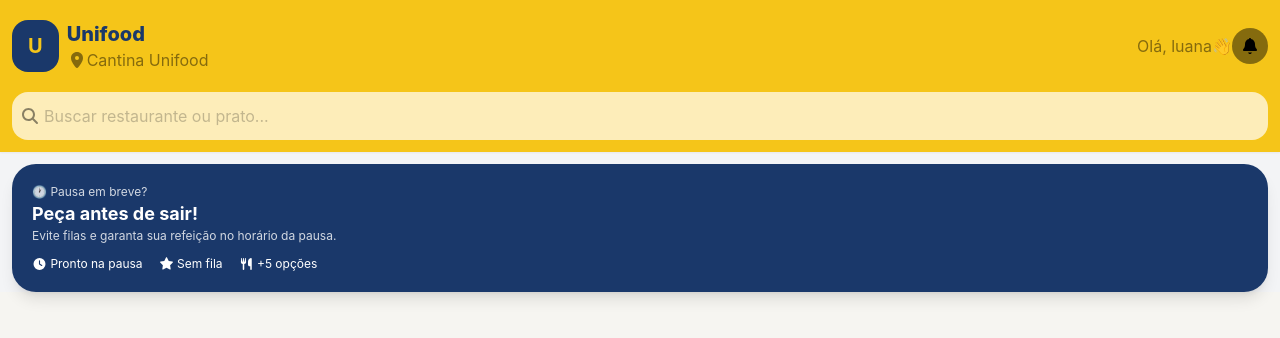
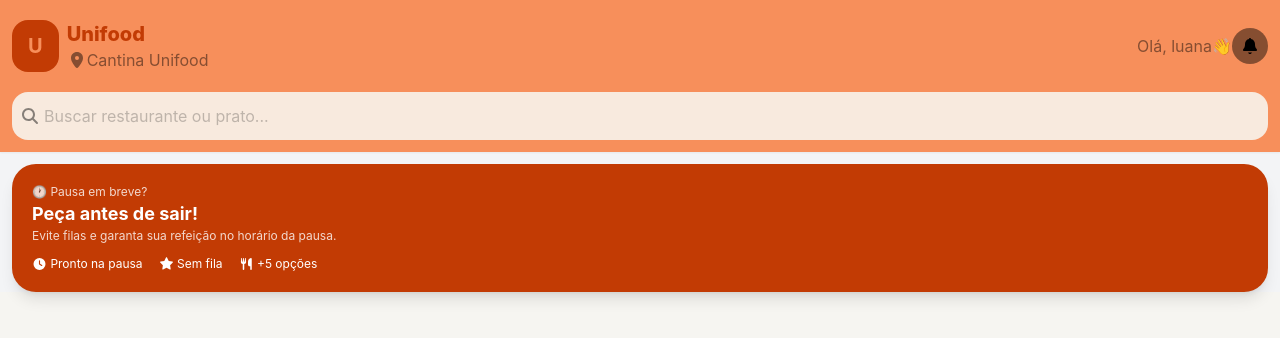
Before and after one commit to michaelcostaribeiro/unifood-frontend, a React (Vite) app: page / in a window 1280 px wide. Shown: the top 338 px of the page. Built offline with nearby package versions, Linux system fonts and the light colour scheme; no server answers.

Commit message:
Changed colors

```diff
--- a/src/components/RestaurantDetail.jsx
+++ b/src/components/RestaurantDetail.jsx
@@ -53,12 +53,12 @@
             </header>
             <div className='flex gap-2 overflow-x-scroll hideScroll p-3 shadow-sm'>
                 {foodTypes.map((type)=> {
-                    return <button className='px-3 py-1 bg-blue-300 rounded-2xl text-sm'>{type}</button>
+                    return <button className='px-3 py-1 bg-secondary text-white rounded-2xl text-sm' key={type}>{type}</button>
                 })}
             </div>
             <div className='my-5 flex flex-col gap-5'>
                 {foods.map((food) => {
-                    return <div className='w-[90%] m-auto bg-white p-5 rounded-2xl shadow-sm flex flex-col gap-1'>
+                    return <div className='w-[90%] m-auto bg-white p-5 rounded-2xl shadow-sm flex flex-col gap-1' key={food.id}>
                         <h2 className='font-bold'>{food.name}</h2>
                         <p className='text-sm opacity-50'>{food.description}</p>
                         <div className='flex justify-between items-center mt-1.5'>
--- a/src/index.css
+++ b/src/index.css
@@ -1,9 +1,9 @@
 @import "tailwindcss";
 
 @theme {
-    --color-primary: #F5C519;
-    --color-secondary: #1A386A;
-    --color-ternary: #FDEDB9;
+    --color-primary: #F78F5B;
+    --color-secondary: #C23B04;
+    --color-ternary: #F8EADE;
 
     --color-background: #F3F2F0;
 
--- a/src/pages/Home.jsx
+++ b/src/pages/Home.jsx
@@ -23,7 +23,6 @@
         setAllRestaurants(restaurantsData.restaurants)
         setRestaurants(restaurantsData.restaurants)
         setFoodTypes(typesData.foodTypes)
-        console.log(typesData.foodTypes)
 
       } catch (error) {
         console.log(`something went wrong: ${error}`)
@@ -37,7 +36,6 @@
       return;
     }
     const filtered = allRestaurants.filter((rest) => {
-      console.log(rest.food_types)
       return rest.food_types === selectedType;
     });
     setRestaurants(filtered);
```
